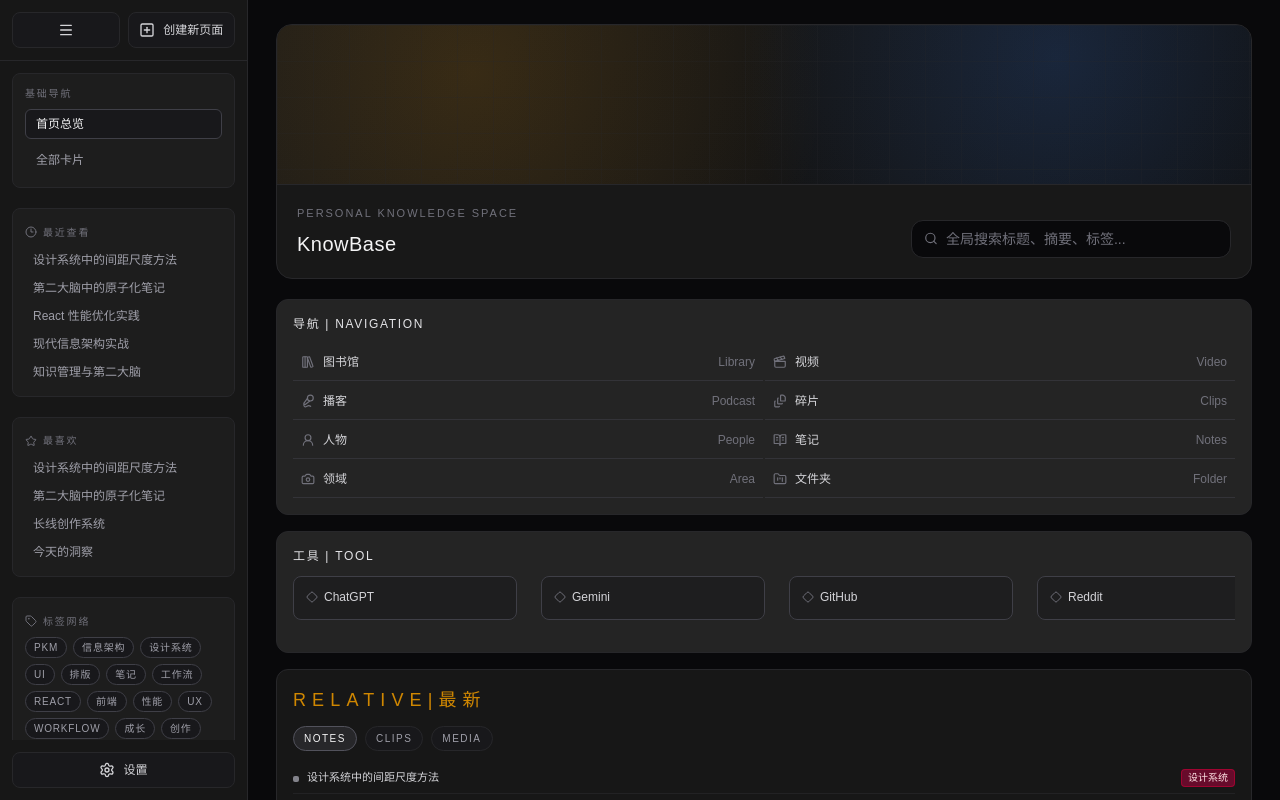
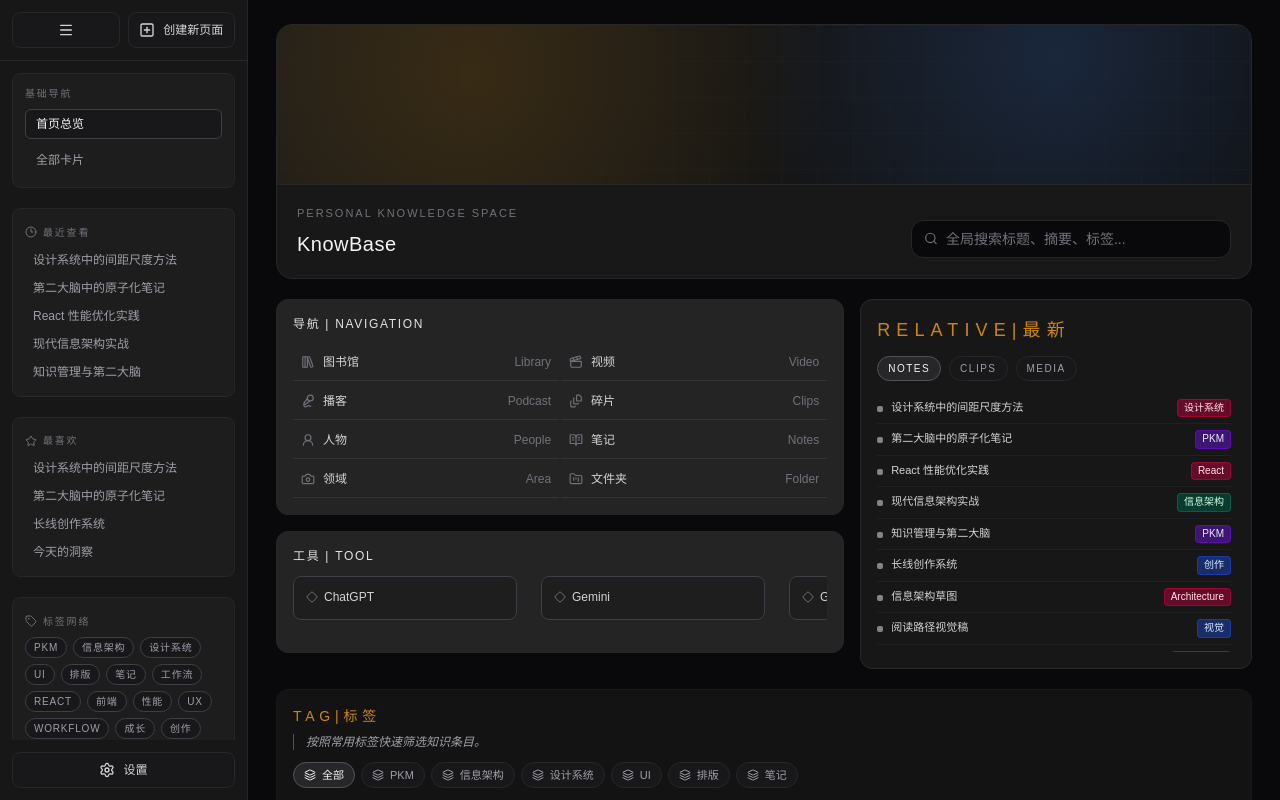
Before and after one commit to eldoon072/KnowBase, a React (Vite) app: page / in a window 1280 px wide. Built offline with nearby package versions, Linux system fonts and the light colour scheme.

Commit message:
调整02

```diff
--- a/src/components/dashboard/FlowSection.tsx
+++ b/src/components/dashboard/FlowSection.tsx
@@ -1,5 +1,17 @@
 import { useEffect, useMemo, useState } from "react";
-import { KnowledgeCard } from "../knowledge/KnowledgeCard";
+import {
+  BookOpenText,
+  Clapperboard,
+  FolderKanban,
+  Headphones,
+  Image as ImageIcon,
+  Layers3,
+  Plus,
+  Tag,
+  Text,
+  type LucideIcon,
+} from "lucide-react";
+import { Link } from "react-router-dom";
 import type { KnowledgeItem } from "../../types/knowledge";
 
 export interface FlowGroup {
@@ -13,6 +25,30 @@ interface FlowSectionProps {
   description: string;
   groups: FlowGroup[];
 }
+
+const sectionPrefixMap: Record<string, string> = {
+  标签: "TAG",
+  领域: "DOMAIN",
+  类别: "TYPE",
+  文件夹: "FOLDER",
+};
+
+const typeMeta: Record<KnowledgeItem["type"], { label: string; icon: LucideIcon }> = {
+  article: { label: "Article", icon: BookOpenText },
+  video: { label: "Video", icon: Clapperboard },
+  image: { label: "Image", icon: ImageIcon },
+  podcast: { label: "Podcast", icon: Headphones },
+  text: { label: "Note", icon: Text },
+};
+
+const pickGroupIcon = (label: string): LucideIcon => {
+  const lower = label.toLowerCase();
+  if (lower.includes("视频") || lower.includes("video")) return Clapperboard;
+  if (lower.includes("播客") || lower.includes("podcast")) return Headphones;
+  if (lower.includes("文件夹") || lower.includes("folder")) return FolderKanban;
+  if (lower.includes("标签") || lower.includes("tag")) return Tag;
+  return Layers3;
+};
 
 export const FlowSection = ({ title, description, groups }: FlowSectionProps) => {
   const [activeGroupId, setActiveGroupId] = useState(groups[0]?.id ?? "");
@@ -38,25 +74,34 @@ export const FlowSection = ({ title, description, groups }: FlowSectionProps) =>
     return null;
   }
 
+  const sectionPrefix = sectionPrefixMap[title] ?? "SECTION";
+
   return (
-    <section className="space-y-3 rounded-xl border border-zinc-800 bg-[#161616] p-4">
-      <header className="space-y-1">
-        <h2 className="text-xs font-medium uppercase tracking-[0.16em] text-yellow-600">{title}</h2>
-        <p className="text-xs italic text-zinc-500">{description}</p>
+    <section className="space-y-3 rounded-xl border border-zinc-900 bg-[#131313] px-4 py-4">
+      <header className="space-y-2">
+        <h2 className="text-sm font-medium uppercase tracking-[0.34em] text-yellow-600">{`${sectionPrefix}|${title}`}</h2>
+        <div className="flex items-center gap-3">
+          <span className="h-4 w-px bg-zinc-600" />
+          <p className="text-xs italic text-zinc-400">{description}</p>
+        </div>
       </header>
 
-      <div className="scrollbar-none flex flex-row gap-2 overflow-x-auto pb-2 w-full">
+      <div className="flex flex-wrap gap-1.5">
         {groups.map((group) => (
           <button
             key={group.id}
             type="button"
             onClick={() => setActiveGroupId(group.id)}
-            className={`flex-none rounded-full border px-3 py-1 text-[11px] transition ${
+            className={`inline-flex items-center gap-1.5 rounded-full border px-2.5 py-1 text-[11px] transition ${
               group.id === activeGroupId
                 ? "border-zinc-600 bg-zinc-800 text-zinc-100"
                 : "border-zinc-800 bg-zinc-900 text-zinc-400 hover:border-zinc-700 hover:text-zinc-200"
             }`}
           >
+            {(() => {
+              const Icon = pickGroupIcon(group.label);
+              return <Icon size={12} />;
+            })()}
             {group.label}
           </button>
         ))}
@@ -67,10 +112,46 @@ export const FlowSection = ({ title, description, groups }: FlowSectionProps) =>
           当前标签页暂无内容。
         </div>
       ) : (
-        <div className="scrollbar-none flex flex-row gap-6 overflow-x-auto pb-4 w-full">
+        <div className="flex flex-row gap-3 overflow-x-auto pb-2 w-full">
           {activeItems.map((item) => (
-            <KnowledgeCard key={item.id} item={item} />
+            <Link
+              key={item.id}
+              to={`/article/${item.id}`}
+              className="group flex-none w-[188px] overflow-hidden rounded-xl border border-zinc-800 bg-[#1a1a1a] transition hover:border-zinc-700"
+            >
+              {item.thumbnailUrl ? (
+                <img src={item.thumbnailUrl} alt={item.title} className="h-20 w-full object-cover" />
+              ) : (
+                <div className="flex h-20 items-center justify-center border-b border-zinc-800 bg-gradient-to-br from-zinc-900 to-zinc-800">
+                  {(() => {
+                    const Icon = typeMeta[item.type].icon;
+                    return <Icon size={16} className="text-zinc-500" />;
+                  })()}
+                </div>
+              )}
+
+              <div className="p-2.5">
+                <p className="line-clamp-3 text-xs leading-[1.45] text-zinc-100">{item.title}</p>
+                <p className="mt-1.5 inline-flex items-center gap-1 text-[10px] text-zinc-500">
+                  {(() => {
+                    const Icon = typeMeta[item.type].icon;
+                    return <Icon size={11} />;
+                  })()}
+                  {typeMeta[item.type].label}
+                </p>
+              </div>
+            </Link>
           ))}
+
+          <button
+            type="button"
+            className="flex h-[140px] w-[188px] flex-none items-center justify-center rounded-xl border border-dashed border-zinc-800 bg-[#171717] text-xs text-zinc-500 transition hover:border-zinc-700 hover:text-zinc-300"
+          >
+            <span className="inline-flex items-center gap-1.5">
+              <Plus size={12} />
+              New page
+            </span>
+          </button>
         </div>
       )}
     </section>
--- a/src/components/dashboard/LatestCollectionPanel.tsx
+++ b/src/components/dashboard/LatestCollectionPanel.tsx
@@ -49,7 +49,7 @@ export const LatestCollectionPanel = ({ items }: LatestCollectionPanelProps) =>
   }, [activeTab, items]);
 
   return (
-    <section className="w-full overflow-hidden rounded-xl border border-zinc-800 bg-[#171717] p-4">
+    <section className="flex h-full w-full flex-col overflow-hidden rounded-xl border border-zinc-800 bg-[#171717] p-4">
       <header>
         <h3 className="text-lg tracking-[0.34em] text-yellow-600">RELATIVE|最新</h3>
         <div className="mt-3 flex gap-2">
@@ -70,7 +70,7 @@ export const LatestCollectionPanel = ({ items }: LatestCollectionPanelProps) =>
         </div>
       </header>
 
-      <ul className="mt-3">
+      <ul className="mt-3 min-h-0 flex-1 overflow-y-auto pr-1">
         {latestItems.map((item) => (
           <li key={item.id} className="border-b border-zinc-800/70 last:border-b-0">
             <Link
--- a/src/components/dashboard/NavigationCardPanel.tsx
+++ b/src/components/dashboard/NavigationCardPanel.tsx
@@ -4,6 +4,7 @@ export const NavigationCardPanel = () => {
   return (
     <section className="rounded-xl border border-zinc-800 bg-[#242424] p-4">
       <h3 className="mb-3 text-xs font-medium uppercase tracking-[0.14em] text-zinc-200">导航 | Navigation</h3>
+      <div className="overflow-y-auto">
         <div className="grid gap-0.5 md:grid-cols-2">
           {navigationCardItems.map((item) => {
             const Icon = item.icon;
@@ -21,6 +22,7 @@ export const NavigationCardPanel = () => {
             );
           })}
         </div>
+      </div>
     </section>
   );
 };
--- a/src/components/dashboard/ToolCardPanel.tsx
+++ b/src/components/dashboard/ToolCardPanel.tsx
@@ -6,7 +6,7 @@ export const ToolCardPanel = () => {
     <section className="rounded-xl border border-zinc-800 bg-[#242424] p-4">
       <h3 className="mb-3 text-xs font-medium uppercase tracking-[0.14em] text-zinc-200">工具 | Tool</h3>
 
-      <div className="scrollbar-none flex flex-row gap-6 overflow-x-auto pb-4 w-full">
+      <div className="flex flex-row gap-6 overflow-x-auto pb-4 w-full">
         {toolCardItems.map((tool) => (
           <a
             key={tool.name}
--- a/src/index.css
+++ b/src/index.css
@@ -12,8 +12,6 @@
 
 * {
   box-sizing: border-box;
-  scrollbar-width: auto;
-  scrollbar-color: #52525b #18181b;
 }
 
 html,
@@ -27,32 +25,3 @@ body {
   background: #121212;
   color: #e4e4e7;
 }
-
-.scrollbar-none {
-  scrollbar-width: auto;
-}
-
-.scrollbar-none::-webkit-scrollbar {
-  display: block;
-  width: 10px;
-  height: 10px;
-}
-
-*::-webkit-scrollbar {
-  width: 10px;
-  height: 10px;
-}
-
-*::-webkit-scrollbar-track {
-  background: #18181b;
-}
-
-*::-webkit-scrollbar-thumb {
-  border: 2px solid #18181b;
-  border-radius: 999px;
-  background: #52525b;
-}
-
-*::-webkit-scrollbar-thumb:hover {
-  background: #71717a;
-}
--- a/src/pages/DashboardPage.tsx
+++ b/src/pages/DashboardPage.tsx
@@ -89,12 +89,12 @@ export const DashboardPage = () => {
     <div className="space-y-5">
       <HeroHeader query={query} onQueryChange={setQuery} />
 
-      <section className="grid gap-4 2xl:grid-cols-[minmax(0,1.45fr)_minmax(360px,1fr)]">
+      <section className="grid gap-4 xl:grid-cols-[minmax(0,1.45fr)_minmax(340px,1fr)] xl:items-start">
         <div className="min-w-0 space-y-4">
           <NavigationCardPanel />
           <ToolCardPanel />
         </div>
-        <div className="min-w-0">
+        <div className="min-w-0 xl:h-[370px]">
           <LatestCollectionPanel items={filteredItems} />
         </div>
       </section>
```
Lines whose indentation alone changed are shown as unchanged.
